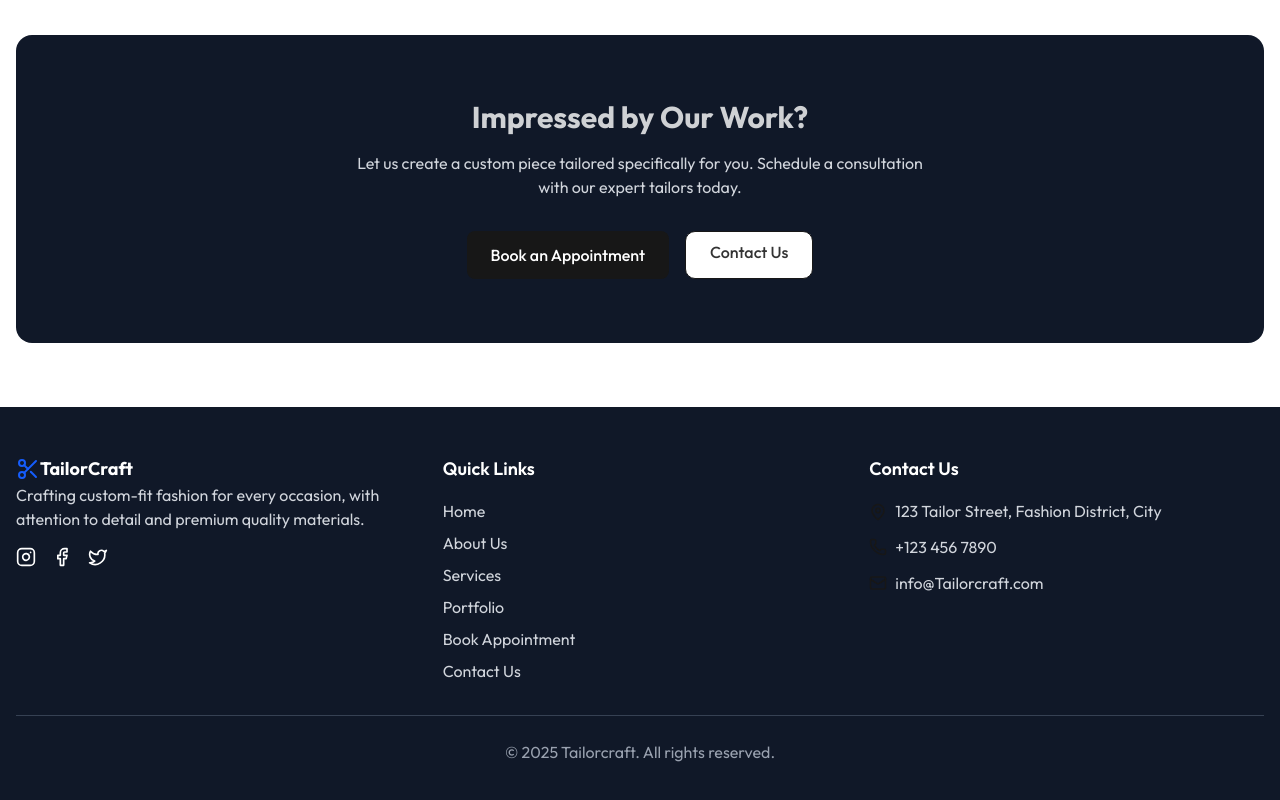
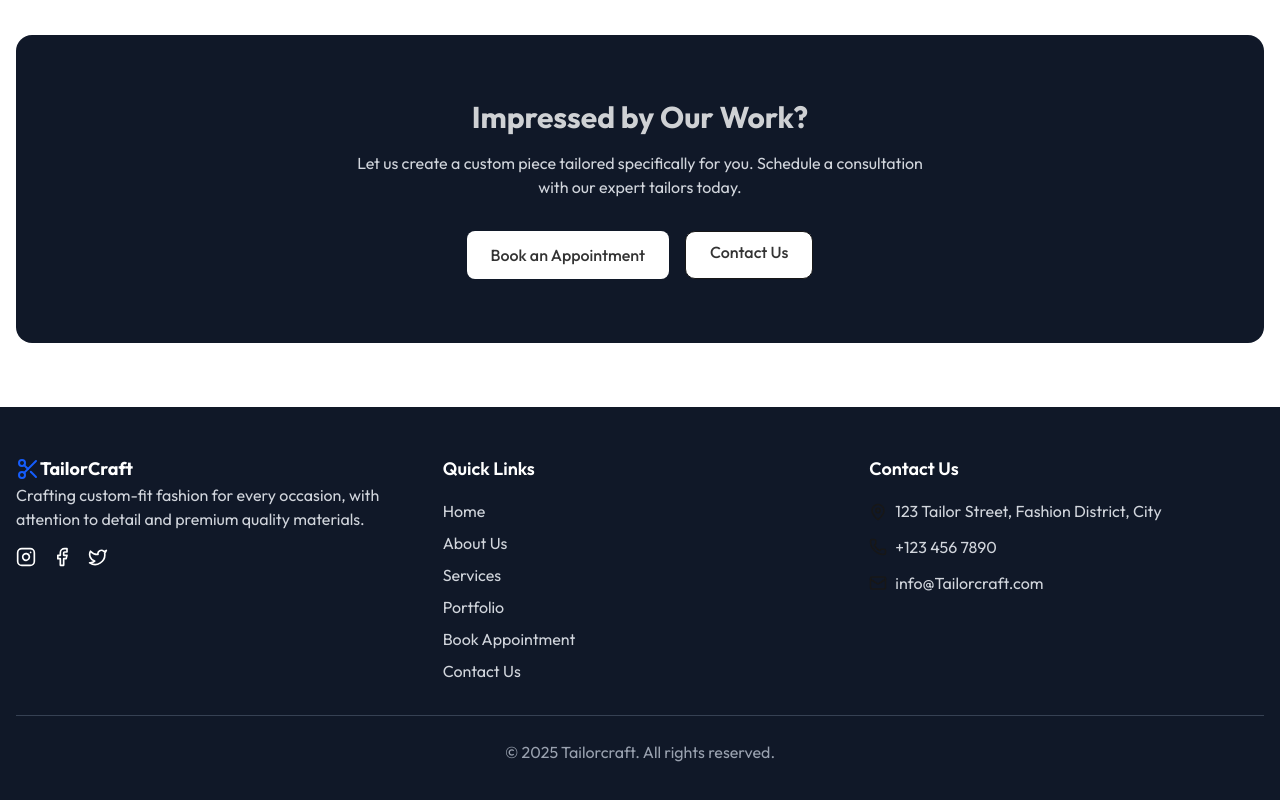
Before and after one commit to Chinweike99/tailor_craft, a Next.js app: page /portfolio in a window 1280 px wide. Shown: the part 1321-2121 px from the top of the page. Built offline with nearby package versions, Linux system fonts and the light colour scheme; no server answers.

Commit message:
upated styles

```diff
--- a/src/app/about/page.tsx
+++ b/src/app/about/page.tsx
@@ -206,7 +206,7 @@ export default function AboutPage() {
               We&apos;re dedicated to crafting the perfect garment for your needs. Book a consultation with our expert tailors today.
             </p>
             <Link
-              href="/booking"
+              href="/login"
               className={`${themeMode === "dark" ? "bg-white text-black/90 " : "bg-black/90 text-white"} inline-block font-medium px-6 py-3 rounded-md hover:bg-gray-100 transition-colors`}
             >
               Book an Appointment
--- a/src/app/page.tsx
+++ b/src/app/page.tsx
@@ -360,7 +360,7 @@ export default function HomePage(){
                 viewport={{ once: true }}
                 transition={{ duration: 0.6, delay: index * 0.1 }}
               >
-                <div className="w-12 h-12 bg-primary/10 text-primary rounded-full flex items-center justify-center mb-6">
+                <div className="w-12 h-12 rounded-full flex items-center justify-center mb-6">
                   {feature.icon}
                 </div>
                 <h3 className="text-xl font-bold mb-3">{feature.title}</h3>
--- a/src/app/portfolio/page.tsx
+++ b/src/app/portfolio/page.tsx
@@ -204,7 +204,7 @@ export default function PortfolioPage() {
                 href="/booking"
                 whileHover={{ scale: 1.05 }}
                 whileTap={{ scale: 0.95 }}
-                className="inline-block bg-primary text-white font-medium px-6 py-3 rounded-md hover:bg-primary-dark transition-colors"
+                className="inline-block bg-white text-black/80 font-medium px-6 py-3 rounded-md hover:bg-primary-dark transition-colors"
               >
                 Book an Appointment
               </motion.a>
--- a/src/app/services/page.tsx
+++ b/src/app/services/page.tsx
@@ -341,7 +341,7 @@ export default function ServicesPage() {
       </section>
 
       {/* Call to Action */}
-      <section className="bg-primary py-16">
+      <section className=" py-16">
         <div className="container mx-auto px-4 text-center">
           <motion.div
             initial={{ opacity: 0, y: 20 }}
```
